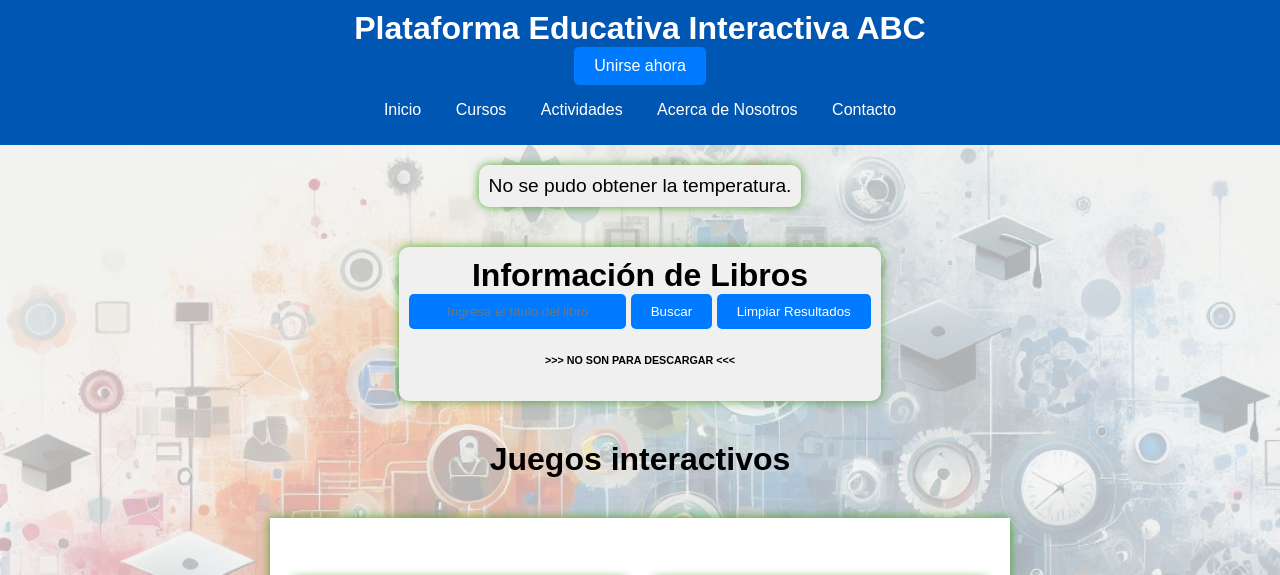
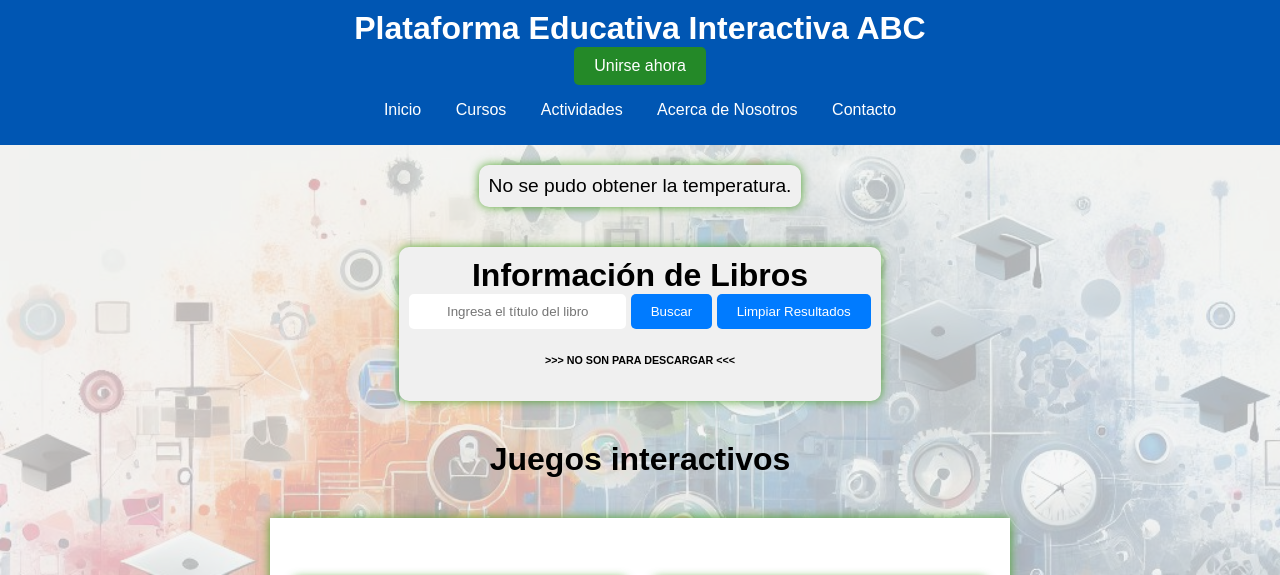
Before and after one commit to MarcosMerdine/TrabajoFinal.github.io, a website: page Actividades.html in a window 1280 px wide. Shown: the top 575 px of the page. Drawn offline with Linux system fonts and the light colour scheme; no server answers.

Commit message:
Modificaciones para input del buscador de libros usuarios.html y agregar icono

```diff
--- a/Styles.css
+++ b/Styles.css
@@ -130,7 +130,7 @@ main {
 /* Botones */
 button.btn, .btn, .btn-img {
     display: inline-block;
-    background: #007BFF;
+    background: rgba(46, 151, 5, 0.8);
     color: white;
     padding: 10px 20px;
     border: none;
@@ -142,7 +142,7 @@ button.btn, .btn, .btn-img {
 }
 
 button.btn:hover, .btn:hover, .btn-img:hover {
-    background: #0056b3;
+    background: #002246;
 }
 
 footer {
@@ -384,7 +384,20 @@ footer {
     box-shadow: 0 0 10px rgba(46, 151, 5, 0.8);
 }
 
-.book-search-section input, .book-search-section button {
+.book-search-section input {
+    display: inline-block;
+    background: white;
+    color: rgb(155, 155, 155);
+    padding: 10px 20px;
+    border: none;
+    border-radius: 5px;
+    cursor: pointer;
+    text-decoration: none;
+    text-align: center;
+    transition: background 0.3s ease;
+}
+
+.book-search-section button {
     display: inline-block;
     background: #007BFF;
     color: white;
@@ -457,7 +470,7 @@ footer {
     height: 100%;
 }
 
-/* Estilos específicos para Contacto.html */
+/* Estilos específicos para Contacto.html y usuarios.html*/
 .container {
     display: flex;
     justify-content: center;
```
